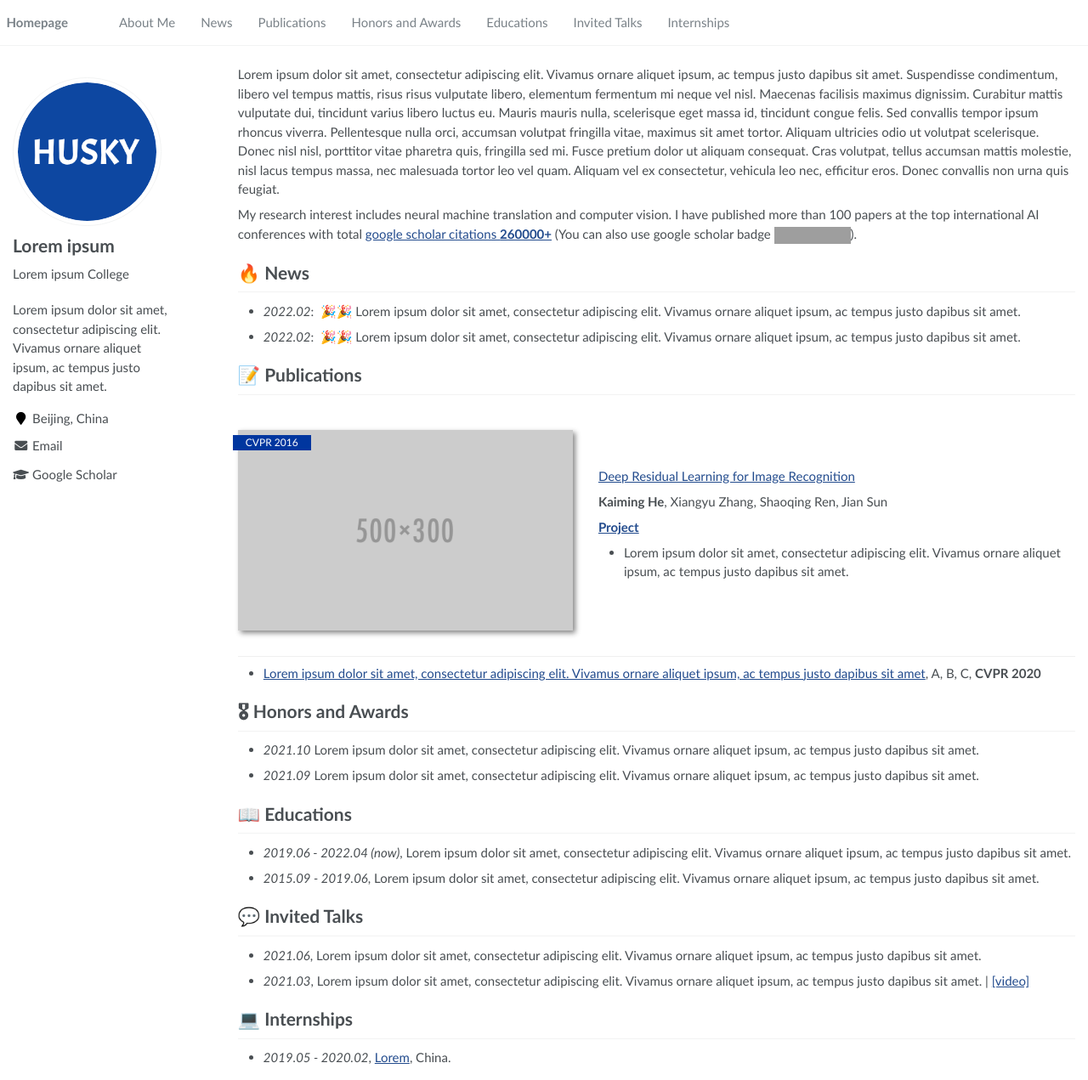
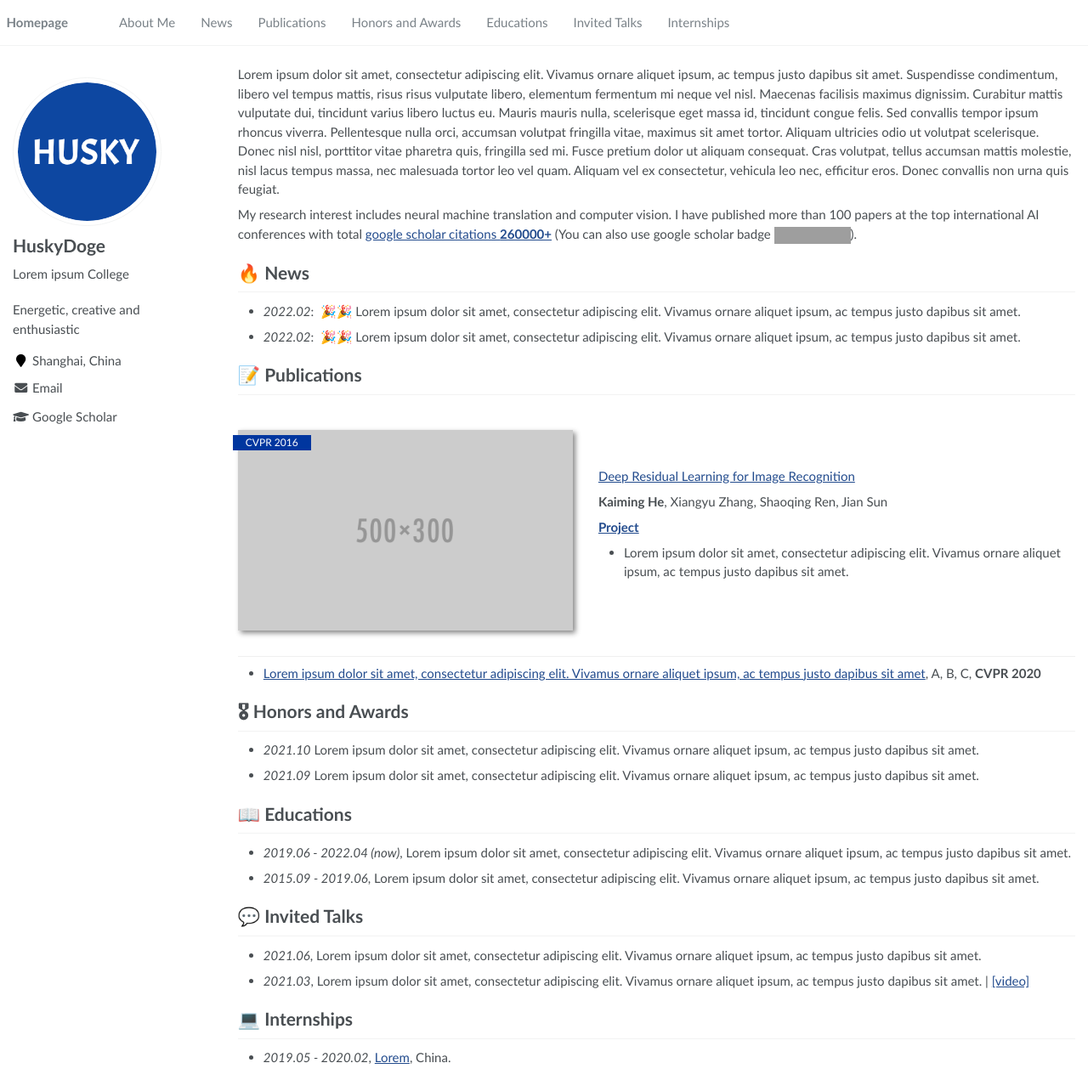
Before and after one commit to RayeRen/acad-homepage.github.io, a Jekyll site: the page built from _pages/about.md, in a window 1280 px wide and 1271 px high. Shown: the whole window at 85% size. Built offline with Jekyll 4.4.1, drawn with Linux system fonts in a browser that asks for light colours; grey boxes are pictures that could not be loaded.

Commit message:
Update _config.yml

```diff
--- a/_config.yml
+++ b/_config.yml
@@ -6,9 +6,9 @@
 # `jekyll serve`. If you change this file, please restart the server process.
 
 # Site Settings
-title                    : "Lorem ipsum"
-description              : "Lorem ipsum dolor sit amet, consectetur adipiscing elit. Vivamus ornare aliquet ipsum, ac tempus justo dapibus sit amet. "
-repository               : "RayeRen/acad-homepage.github.io"
+title                    : "Husky Woof"
+description              : "Energetic, creative and enthusiastic"
+repository               : "huskydoge/huskydoge.github.io"
 google_scholar_stats_use_cdn : true
 
 # google analytics
@@ -21,14 +21,14 @@ baidu_site_verification  :  # get baidu_site_verification from https://ziyuan.ba
 
 # Site Author
 author:
-  name             : "Lorem ipsum"
+  name             : "HuskyDoge"
   avatar           : "images/android-chrome-512x512.png"
   bio              : "Lorem ipsum College"
-  location         : "Beijing, China"
+  location         : "Shanghai, China"
   employer         :
   pubmed           :
   googlescholar    : "https://scholar.google.com/citations?user=YOUR_GOOGLE_SCHOLAR_ID"
-  email            : "Lorem@ipsum.com"
+  email            : "hbh001098hbh@sjtu.edu.cn"
   researchgate     :  # e.g., "https://www.researchgate.net/profile/yourprofile"
   uri              :
   bitbucket        :
```
